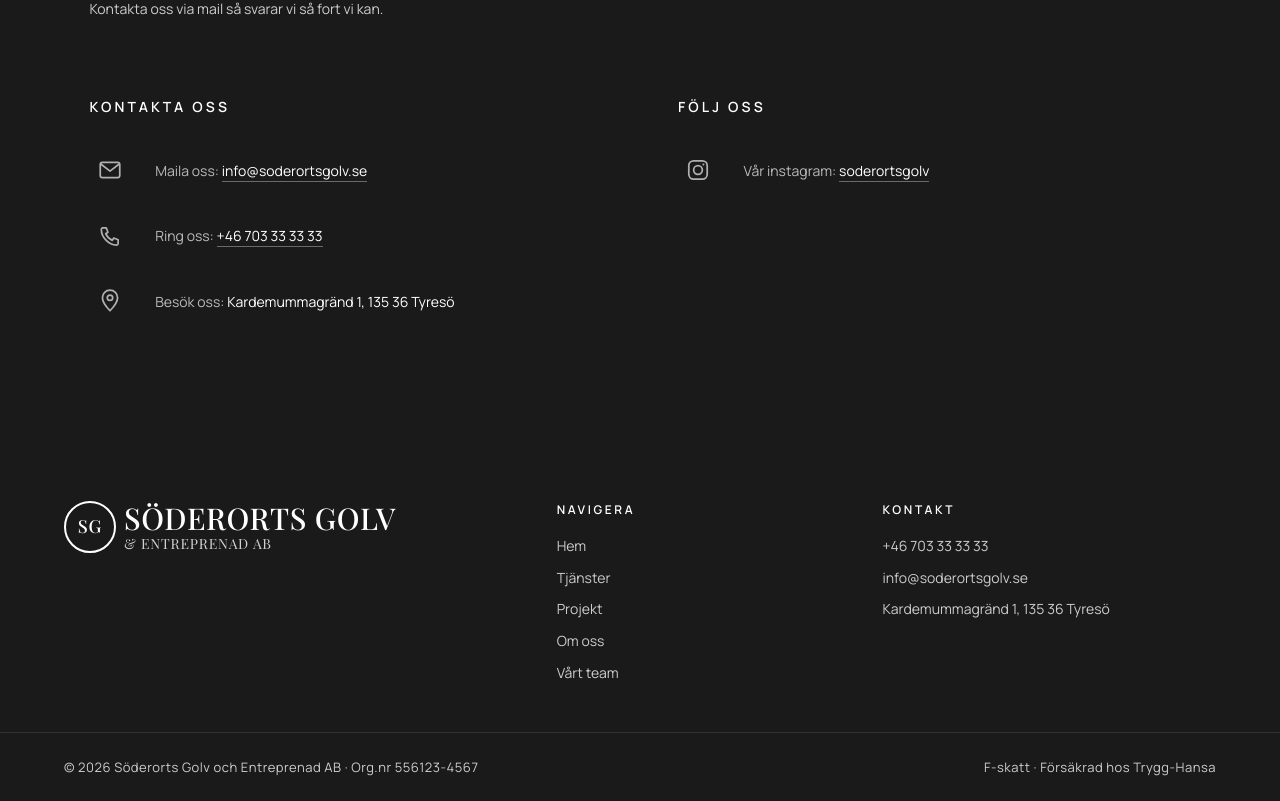
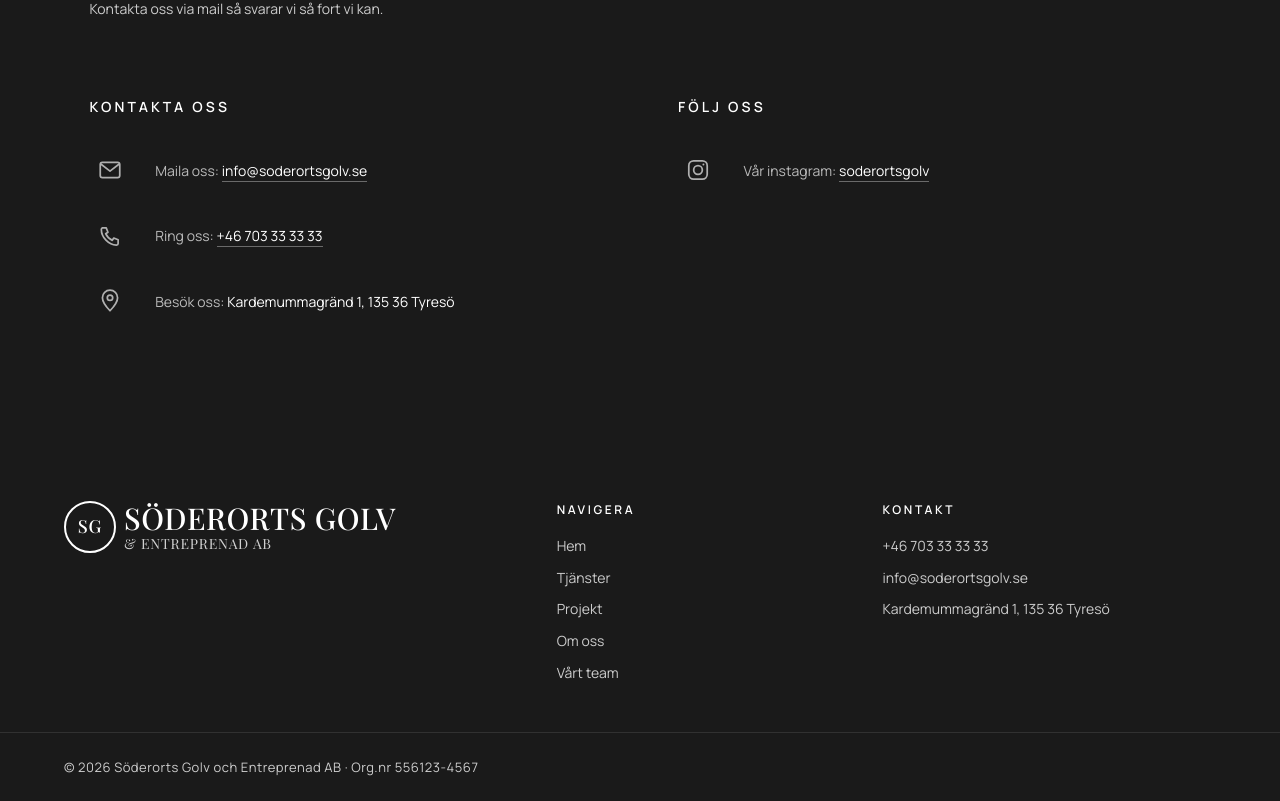
Before and after one commit to soderorts-golv-och-entreprenad-ab/soderorts-golv-och-entreprenad-ab, a React (Vite) app: page / in a window 1280 px wide. Shown: the part 4619-5420 px from the top of the page. Built offline with nearby package versions, Linux system fonts and the light colour scheme.

Commit message:
remove f-skatt

```diff
--- a/src/components/Footer.tsx
+++ b/src/components/Footer.tsx
@@ -60,7 +60,6 @@
         <p className="sg-footer__legal">
           © {year} {companyName} · Org.nr {orgNumber}
         </p>
-        <p className="sg-footer__legal">F-skatt · Försäkrad hos Trygg-Hansa</p>
       </div>
     </footer>
   );
```
